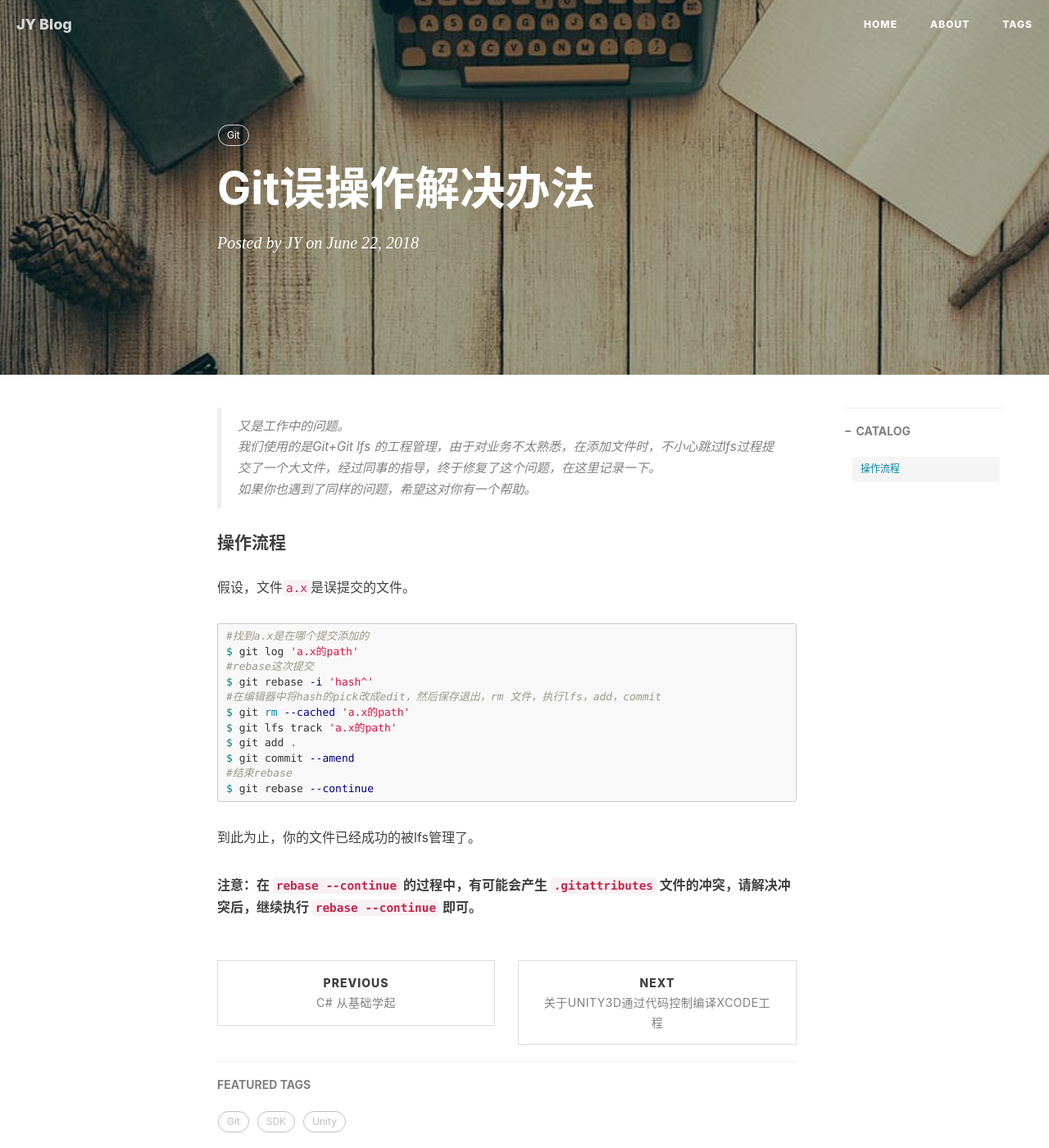
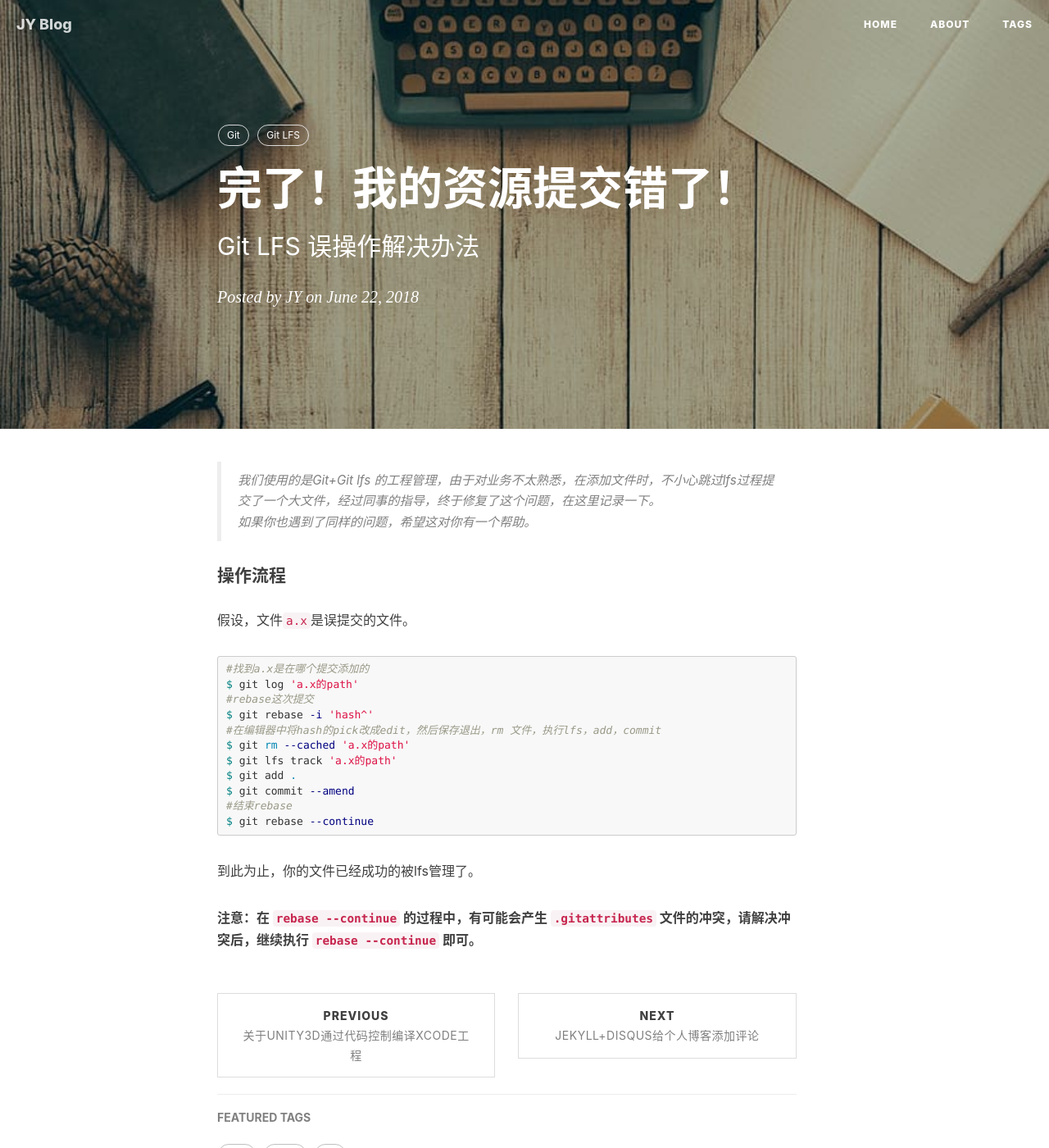
Before and after one commit to smjCoder/smjCoder.github.io, a Jekyll site: the page built from _posts/2018-06-22-完了！我的资源提交错了！.md, in a window 1280 px wide and 1400 px high. Shown: the whole window at 82% size. Built offline with Jekyll 4.4.1, drawn with Linux system fonts in a browser that asks for light colours; nearby versions of some CDN libraries; comment, search, counter and statistics services are not loaded.

Commit message:
修改博客

```diff
--- a/_posts/2018-06-22-Git误操作解决办法.md
+++ b/_posts/2018-06-22-完了！我的资源提交错了！.md
@@ -1,16 +1,16 @@
 ---
 layout: post
-title: Git误操作解决办法
-subtitle:
+title: 完了！我的资源提交错了！
+subtitle: Git LFS 误操作解决办法
 date: 2018-06-22
 author: JY
 header-img:
-catalog: true
+catalog: false
 tags:
     - Git
+    - Git LFS
 ---
-> 又是工作中的问题。
->
+
 > 我们使用的是Git+Git lfs 的工程管理，由于对业务不太熟悉，在添加文件时，不小心跳过lfs过程提交了一个大文件，经过同事的指导，终于修复了这个问题，在这里记录一下。
 >
 > 如果你也遇到了同样的问题，希望这对你有一个帮助。
```
